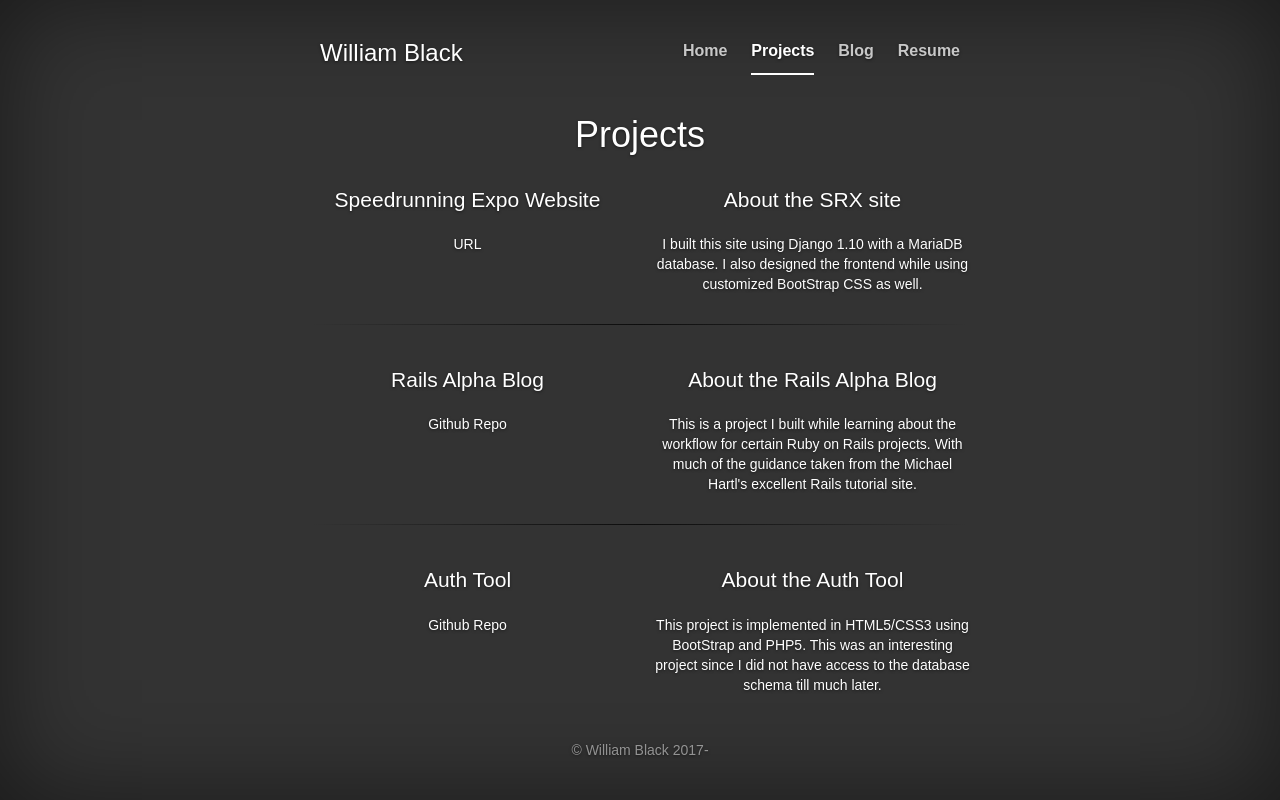
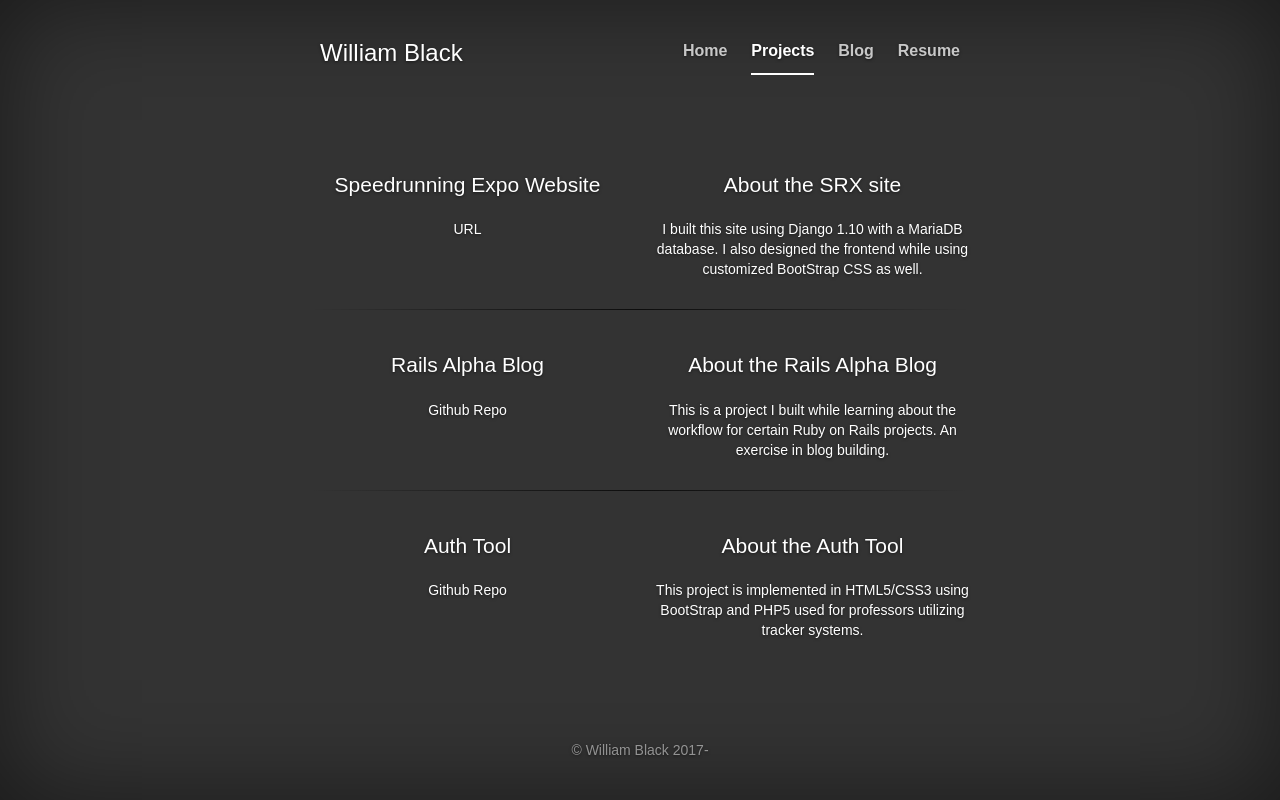
Before and after one commit to wrblack/wrblack.github.io, a plain HTML site: page projects.html in a window 1280 px wide. Drawn offline with nearby package versions, Linux system fonts and the light colour scheme; a web font is replaced by a local one.

Commit message:
removed some text for style spacing; it was cramped

```diff
--- a/projects.html
+++ b/projects.html
@@ -62,7 +62,7 @@
 
           <!-- Content -->
           <div class="inner cover">
-            <h1 class="cover-heading">Projects</h1>
+            <!-- <h1 class="cover-heading">Projects</h1> -->
 
             <!-- SRX site -->
             <div class="row">
@@ -90,8 +90,7 @@
               <div class="col-md-6">
                 <h2 class="lead">About the Rails Alpha Blog</h2>
                 <p>This is a project I built while learning about the workflow
-                for certain Ruby on Rails projects. With much of the guidance
-                taken from the Michael Hartl's excellent Rails tutorial site.</p>
+                for certain Ruby on Rails projects. An exercise in blog building.</p>
               </div>
             </div>
 
@@ -106,9 +105,8 @@
               </div>
               <div class="col-md-6">
                 <h2 class="lead">About the Auth Tool</h2>
-                <p>This project is implemented in HTML5/CSS3 using BootStrap and PHP5.
-                This was an interesting project since I did not have access to the
-                database schema till much later.</p>
+                <p>This project is implemented in HTML5/CSS3 using BootStrap and PHP5 used
+                for professors utilizing tracker systems.</p>
               </div>
             </div>
 
```
